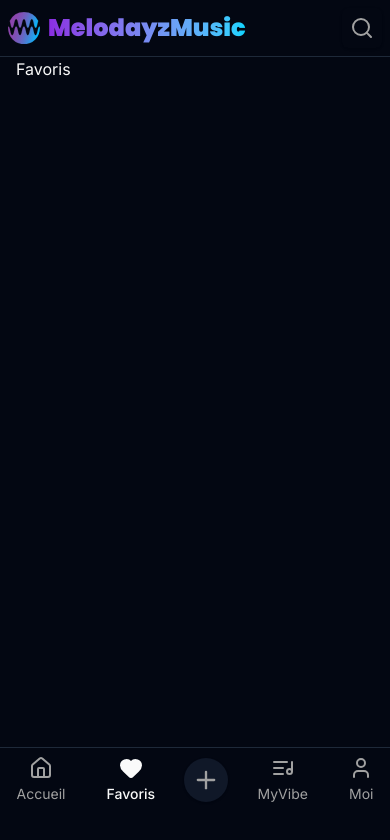
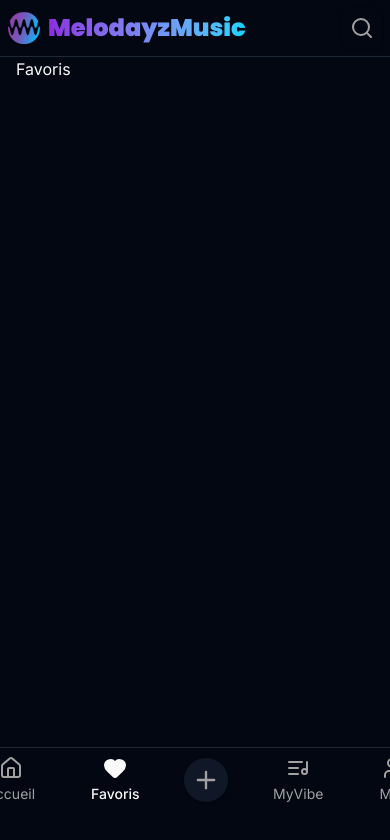
Before and after one commit to bossnare/melodayzmusic, a Next.js app in the folder apps/client/: page /dashboard/favoris in a window 390 px wide. Shown: the top 840 px of the page. Built offline with nearby package versions, Linux system fonts and the light colour scheme.

Commit message:
Update NavBottom.tsx: update to gap10 on mobile

```diff
--- a/apps/client/src/components/NavBottom.tsx
+++ b/apps/client/src/components/NavBottom.tsx
@@ -76,7 +76,7 @@ export const NavBottom = () => {
   ];
 
   return (
-    <div className="flex items-center justify-center pb-8 md:py-2 gap-6 sm:gap-8 md:gap-0 lg:hidden">
+    <div className="flex items-center justify-center pb-8 md:py-2 gap-10 sm:gap-8 md:gap-0 lg:hidden">
       {/* mampiasa end, inona? raha samy misy dashboard ilay href dia ilay active foana active fa tsy miaraka index */}
 
       {navs.map((tab) =>
```
